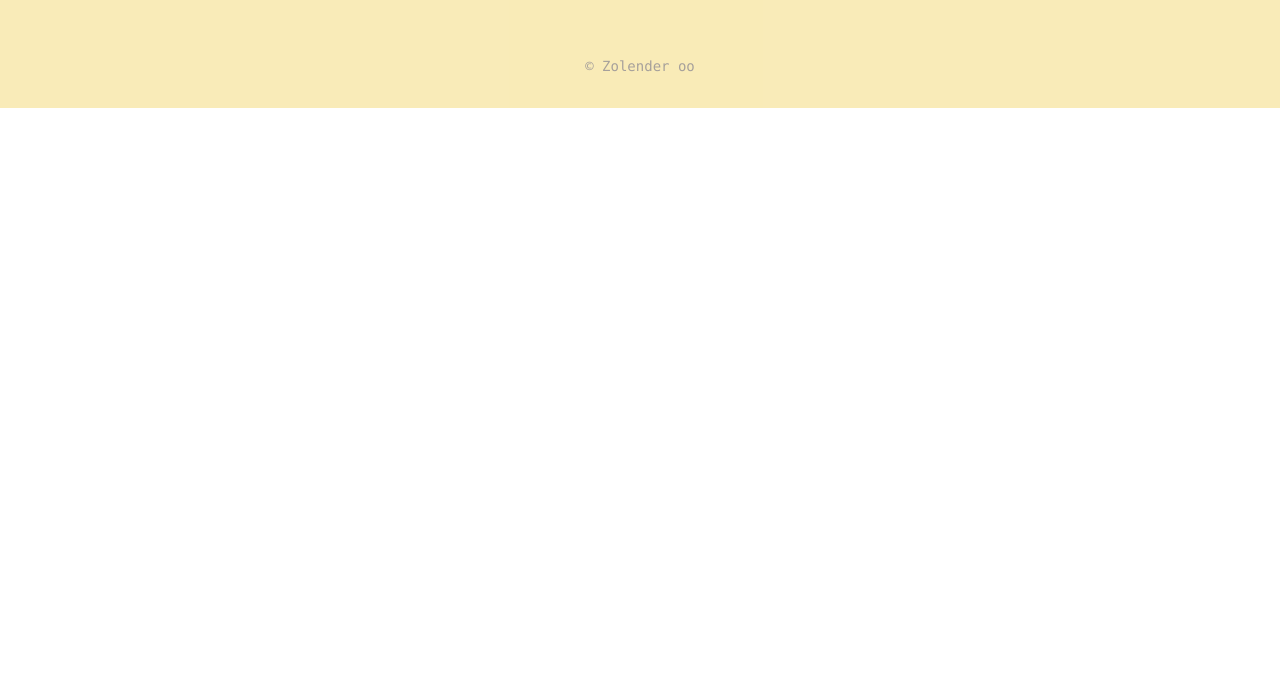
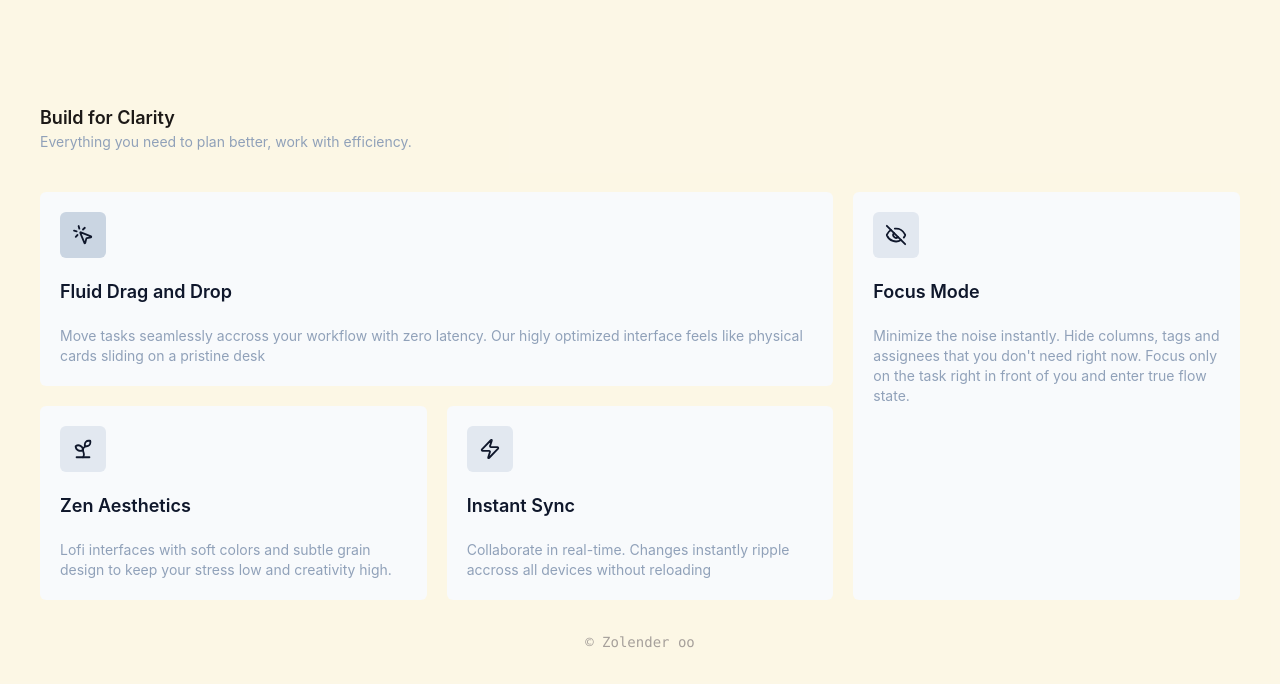
Before and after one commit to Zolender/kanban-app, a React (Vite) app: page / in a window 1280 px wide. Shown: the part 844-1528 px from the top of the page. Before the commit the page ends 952 px from the top, so only its background shows below. Built offline with nearby package versions, Linux system fonts and the light colour scheme.

Commit message:
refactor PublicLayout and RouteLayout: enhance navbar interactivity and update background color; improve Landing page content and layout

```diff
--- a/src/layouts/PublicLayout.jsx
+++ b/src/layouts/PublicLayout.jsx
@@ -7,9 +7,9 @@ const PublicLayout = () => {
                 <div className="max-w-7xl mx-auto flex justify-between items-center">
                     <span className="font-mono font-bold text-xl tracking-tighter">Z_Kanban App</span>
                     <div className="flex justify-center items-center gap-5">
-                        <p className="font-semibold text-sm text-slate-400">Features</p>
-                        <p className="font-semibold text-sm text-slate-400">Methodology</p>
-                        <p className="font-semibold text-sm text-slate-400">Pricing</p>
+                        <p className="font-semibold hover:cursor-pointer hover:text-slate-500 transition-colors duration-300 text-sm text-slate-400">Features</p>
+                        <p className="font-semibold hover:cursor-pointer hover:text-slate-500 transition-colors duration-300 text-sm text-slate-400">Methodology</p>
+                        <p className="font-semibold hover:cursor-pointer hover:text-slate-500 transition-colors duration-300 text-sm text-slate-400">Pricing</p>
                     </div>
                     <button className="bg-[#ffffff4d] text-black px-4 py-2 rounded-md text-sm font-bold hover:bg-stone-100 hover:cursor-pointer transition-colors">
                         Login
--- a/src/layouts/RouteLayout.jsx
+++ b/src/layouts/RouteLayout.jsx
@@ -2,7 +2,7 @@ import { Outlet, ScrollRestoration } from "react-router";
 
 const RouteLayout = () => {
     return (
-        <div className="antialiased font-sans text-stone-900 bg-[#e9ba0d4b] ">
+        <div className="antialiased font-sans text-stone-900 bg-[#f1dc8d39] ">
             <ScrollRestoration/>
 
             <Outlet/>
--- a/src/pages/Landing.jsx
+++ b/src/pages/Landing.jsx
@@ -1,4 +1,4 @@
-import { MoveDown, MoveRight } from "lucide-react";
+import { EyeOff, MousePointerClick, MoveDown, MoveRight, Sprout, Zap } from "lucide-react";
 
 const Landing = () => {
     return (
@@ -11,11 +11,48 @@ const Landing = () => {
                         <p className="font-semibold text-lg text-slate-400">A minimalist Kanban experience designed to reduce congnitive load, block out the noise and keep you and or your team fully in the zone.</p>
                         <div className="flex justify-between gap-5">
                             <div className="bg-green-700 text-slate-200 flex justify-around items-center  px-5 py-2 w-[70%] rounded-md">Create Your First Board <MoveRight size={22}/></div>
-                            <div className="flex text-sm justify-between items-center  px-5 rounded-md border">Explore a bit <MoveDown size={22}/></div>
+                            <div className="flex text-sm justify-between items-center  px-5 rounded-md border hover:bg-blue-400 hover:cursor-pointer active:bg-blue-500 hover:text-slate-200 transition-all duration-200 ">Explore<MoveDown size={12}/></div>
                         </div>
                     </div>
                     <div className="w-120 h-70 ">
                         <img src="/569.jpg" aria-label="A physical kanban board image" className="w-full h-full  rounded-md "/>
+                    </div>
+                </div>
+                <div className="flex flex-col gap-10">
+                    <div>
+                        <p className=" font-semibold text-lg ">Build for Clarity</p>
+                        <p className="text-slate-400 font-normal text-sm">Everything you need to plan better, work with efficiency.</p>
+                    </div>
+
+                    <div className="grid grid-cols-3 grid-rows-2 gap-5">
+                        <div className="bg-slate-50 flex justify-center gap-5 p-5 flex-col text-slate-900 rounded-md col-span-2">
+                            <div className="w-fit p-3 bg-slate-300 rounded-md">
+                                <MousePointerClick size={22}/>
+                            </div>
+                            <p className="font-semibold text-lg">Fluid Drag and Drop</p>
+                            <p className="text-slate-400 font-normal text-sm">Move tasks seamlessly accross your workflow with zero latency. Our higly optimized interface feels like physical cards sliding on a pristine desk</p>
+                        </div>
+                        <div className="bg-slate-50 flex   p-5 gap-5 flex-col text-slate-900 rounded-md row-span-2">
+                            <div className="w-fit p-3 bg-slate-200 rounded-md">
+                                <EyeOff size={22}/>
+                            </div>
+                            <p className="font-semibold text-lg">Focus Mode</p>
+                            <p className="text-slate-400 font-normal text-sm">Minimize the noise instantly. Hide columns, tags and assignees that you don't need right now. Focus only on the task right in front of you and enter true flow state.</p>
+                        </div>
+                        <div className="bg-slate-50 flex   p-5 gap-5 flex-col text-slate-900 rounded-md ">
+                            <div className="w-fit p-3 bg-slate-200 rounded-md">
+                                <Sprout size={22}/>
+                            </div>
+                            <p className="font-semibold text-lg">Zen Aesthetics</p>
+                            <p className="text-slate-400 font-normal text-sm">Lofi interfaces with soft colors and subtle grain design to keep your stress low and creativity high.</p>
+                        </div>
+                        <div className="bg-slate-50 flex   p-5 gap-5 flex-col text-slate-900 rounded-md">
+                            <div className="w-fit p-3 bg-slate-200 rounded-md">
+                                <Zap size={22}/>
+                            </div>
+                            <p className="font-semibold text-lg">Instant Sync</p>
+                            <p className="text-slate-400 font-normal text-sm">Collaborate in real-time. Changes instantly ripple accross all devices without reloading</p>
+                        </div>
                     </div>
                 </div>
             </div>
```
